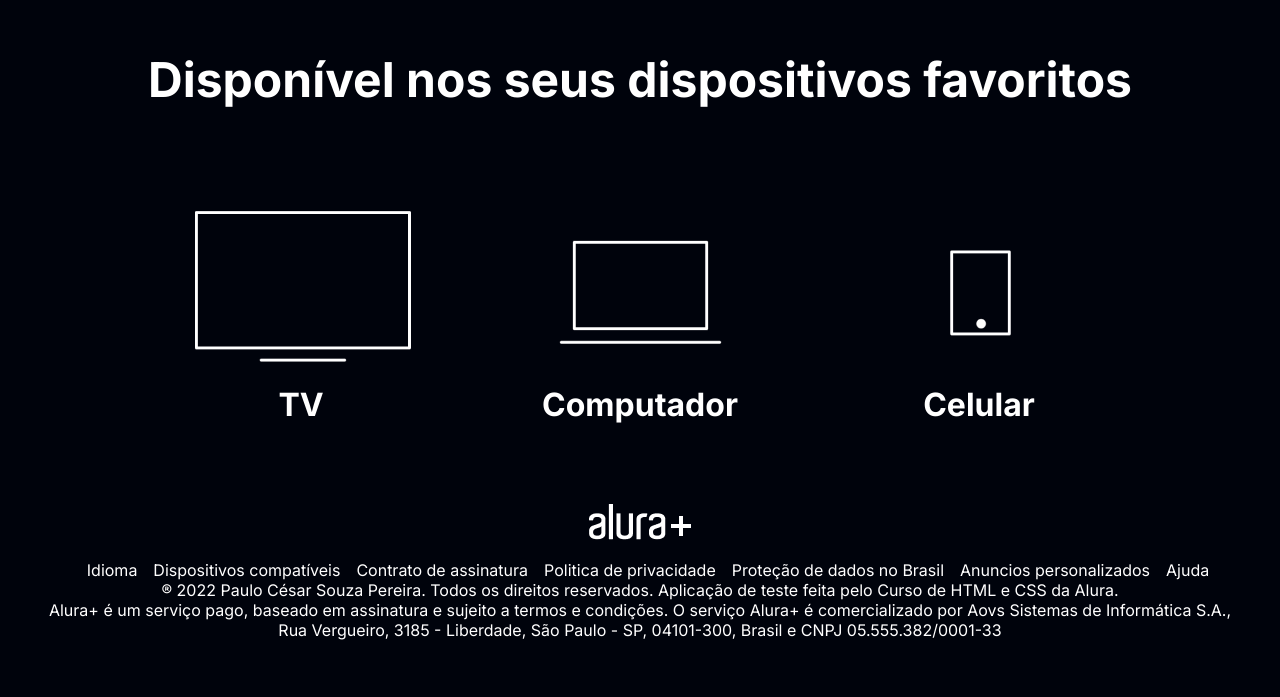
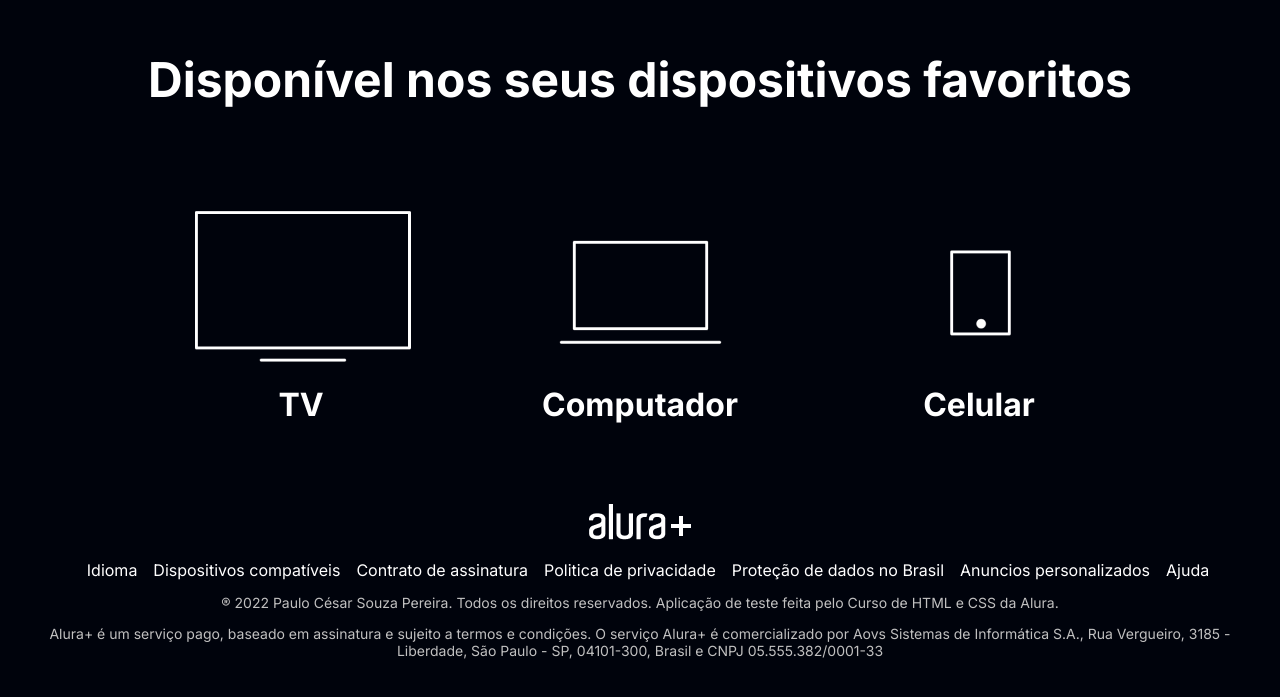
Before and after one commit to drlund/pcsite, a plain HTML site: page index.html in a window 1280 px wide. Shown: the part 3150-3847 px from the top of the page. Drawn offline with Linux system fonts and the light colour scheme.

Commit message:
Retificação do nome da classe texto
Alteração do nome da classe texto no rodapé da página para contemplar o CSS global utilizado.

```diff
--- a/index.html
+++ b/index.html
@@ -88,8 +88,8 @@
                 <a href="#">Ajuda</a>
             </li>
         </ul>
-        <p class="rodape_texto">® 2022 Paulo César Souza Pereira. Todos os direitos reservados. Aplicação de teste feita pelo Curso de HTML e CSS da Alura.</p>
-        <p class="rodape_texto">Alura+ é um serviço pago, baseado em assinatura e sujeito a termos e condições. O serviço Alura+ é comercializado por Aovs Sistemas de Informática S.A., Rua Vergueiro, 3185 - Liberdade, São Paulo - SP, 04101-300, Brasil e CNPJ 05.555.382/0001-33</p>
+        <p class="rodape__texto">® 2022 Paulo César Souza Pereira. Todos os direitos reservados. Aplicação de teste feita pelo Curso de HTML e CSS da Alura.</p>
+        <p class="rodape__texto">Alura+ é um serviço pago, baseado em assinatura e sujeito a termos e condições. O serviço Alura+ é comercializado por Aovs Sistemas de Informática S.A., Rua Vergueiro, 3185 - Liberdade, São Paulo - SP, 04101-300, Brasil e CNPJ 05.555.382/0001-33</p>
     </footer>
 </body>
 </html>
```
